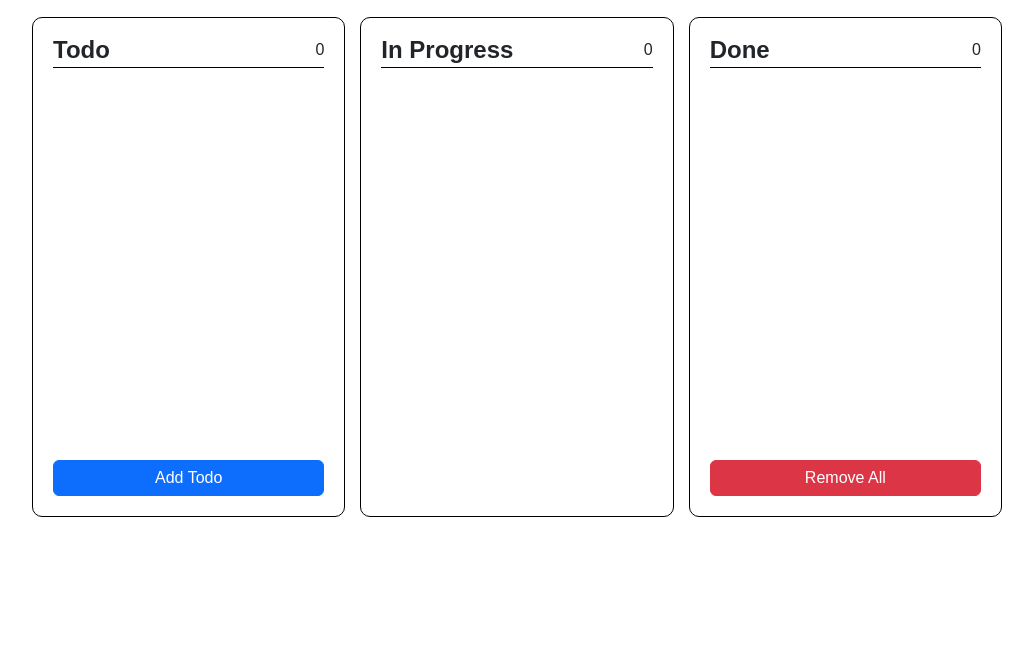
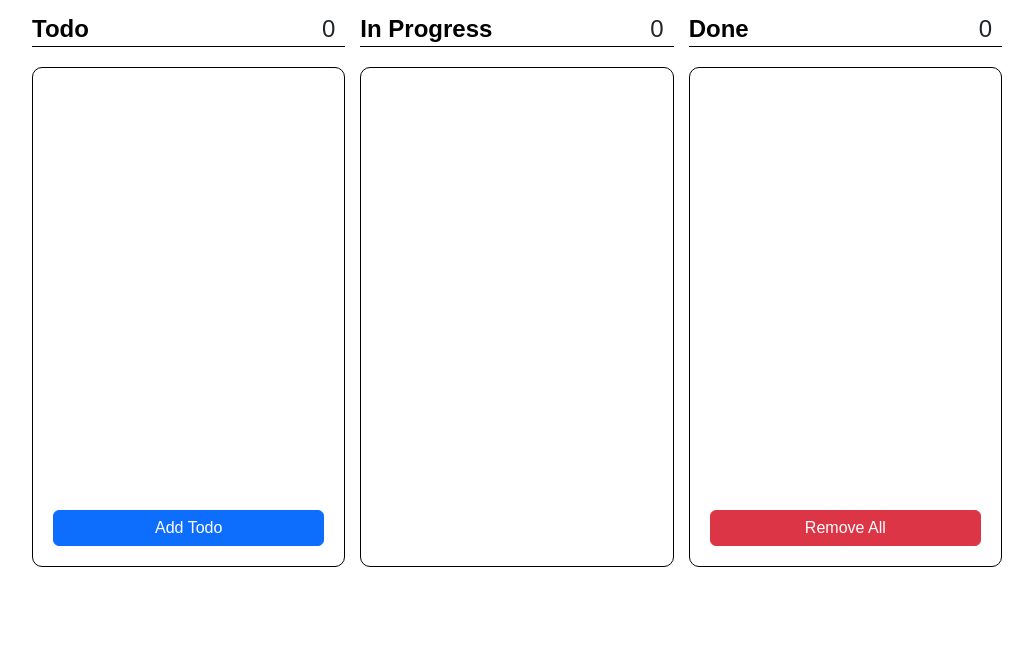
Before and after one commit to Noiziee/course-trello, a website built with Parcel: page src/index.html in a window 1280 px wide. Shown: the part 149-800 px from the top of the page, without its empty margins (123-1156 px from the left). Built offline with nearby package versions, Linux system fonts and the light colour scheme.

Commit message:
fix: html

```diff
--- a/src/index.html
+++ b/src/index.html
@@ -21,27 +21,28 @@
   </div>
   <div class="content">
     <div class="container">
+      <div class="content__counter">
+        <div id="contentCountTodo" class="content__top"></div>
+        <div id="contentCountProgress" class="content__top"></div>
+        <div id="contentCountDone" class="content__top"></div>
+      </div>
+
       <div id="row" class="content__row">
         <!-- col Todo -->
+
         <div class="content__col">
-          <div id="contentCountTodo" class="content__top">
 
-          </div>
           <div id="todo" class="card"></div>
           <button id="btnAdd" class="btn btn-primary btn__todo" data-role="addTodo">Add Todo</button>
         </div>
         <!-- col inProgress -->
         <div class="content__col">
-          <div id="contentCountProgress" class="content__top">
 
-          </div>
           <div id="inProgress" class="card"></div>
         </div>
         <!-- col Done -->
         <div class="content__col">
-          <div id="contentCountDone" class="content__top">
 
-          </div>
           <div id="done" class="card"></div>
           <button id="btnRemoveAll" class="btn btn-danger btn__todo">Remove All</button>
         </div>
--- a/src/js/app.js
+++ b/src/js/app.js
@@ -163,14 +163,11 @@ function handleClickDelete(event) {
 function handleClickRemoveAll() {
   const messageWarning = confirm('are you sure you want to delete all todos')
   if (messageWarning) {
-    data = data.filter((item) => {
-      item.status != 'Done'
-    })
+    data.length = 0
     render(data, todoElement, inProgressElement, doneElement)
     renderCounters(data, contentCountTodo, contentCountProgress, contentCountDone)
   }
 }
-
 // Render
 function render(data, todoColumn, progressColumn, doneColumn) {
   let todoTemplates = ''
--- a/src/scss/_content.scss
+++ b/src/scss/_content.scss
@@ -1,21 +1,34 @@
 .content {
+  &__counter {
+    display: flex;
+    justify-content: space-between;
+    font-size: 1.5rem;
+  }
+
   &__row {
     display: flex;
     justify-content: space-between;
   }
 
   &__top {
+    width: 100%;
+    width: calc(33.33333% - 10px);
     display: flex;
     align-items: center;
     justify-content: space-between;
     border-bottom: 1px solid #000;
     padding-bottom: 5px;
     margin-bottom: 20px;
+
+    span {
+      margin-right: 10px;
+    }
   }
 
   &__title {
     font-size: 1.5rem;
     font-weight: 700;
+    color: #000;
   }
 
   &__col {
```
